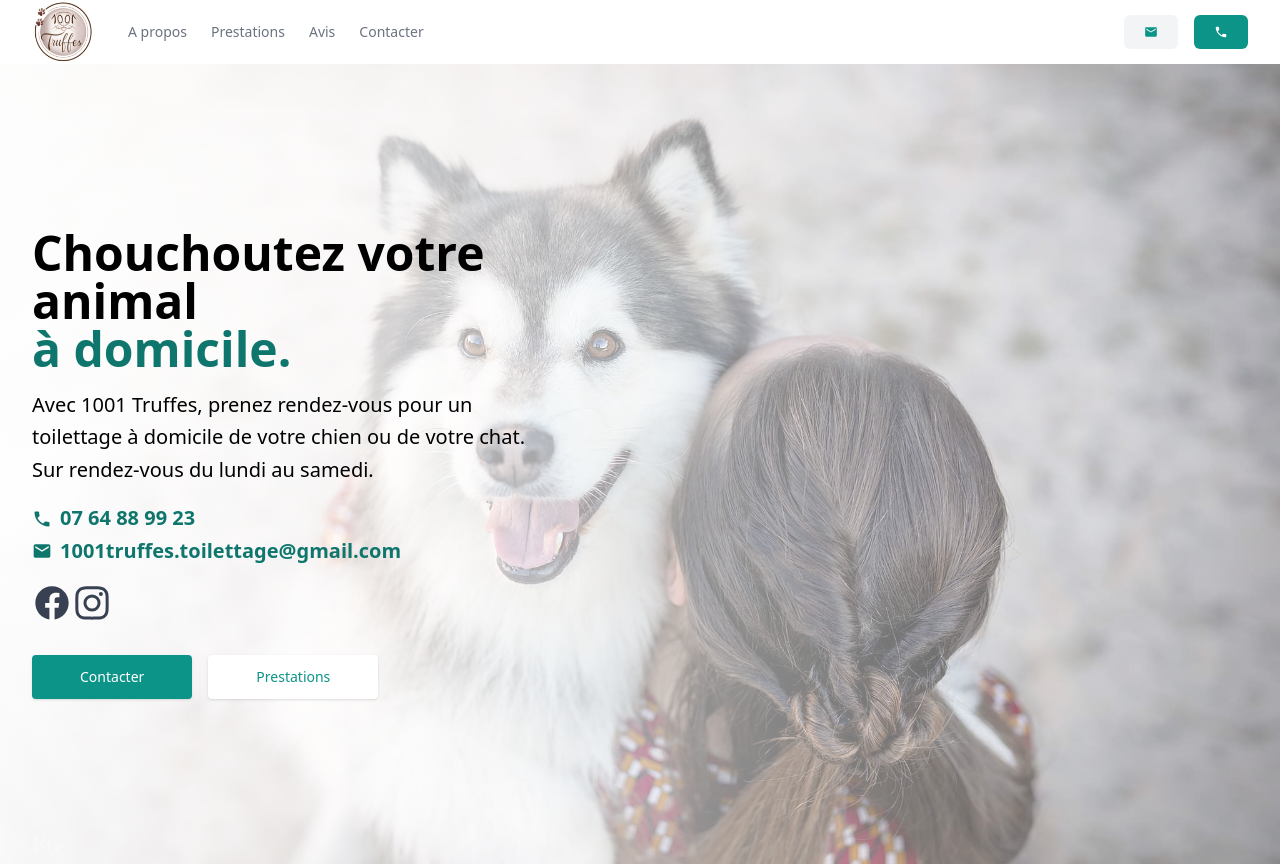
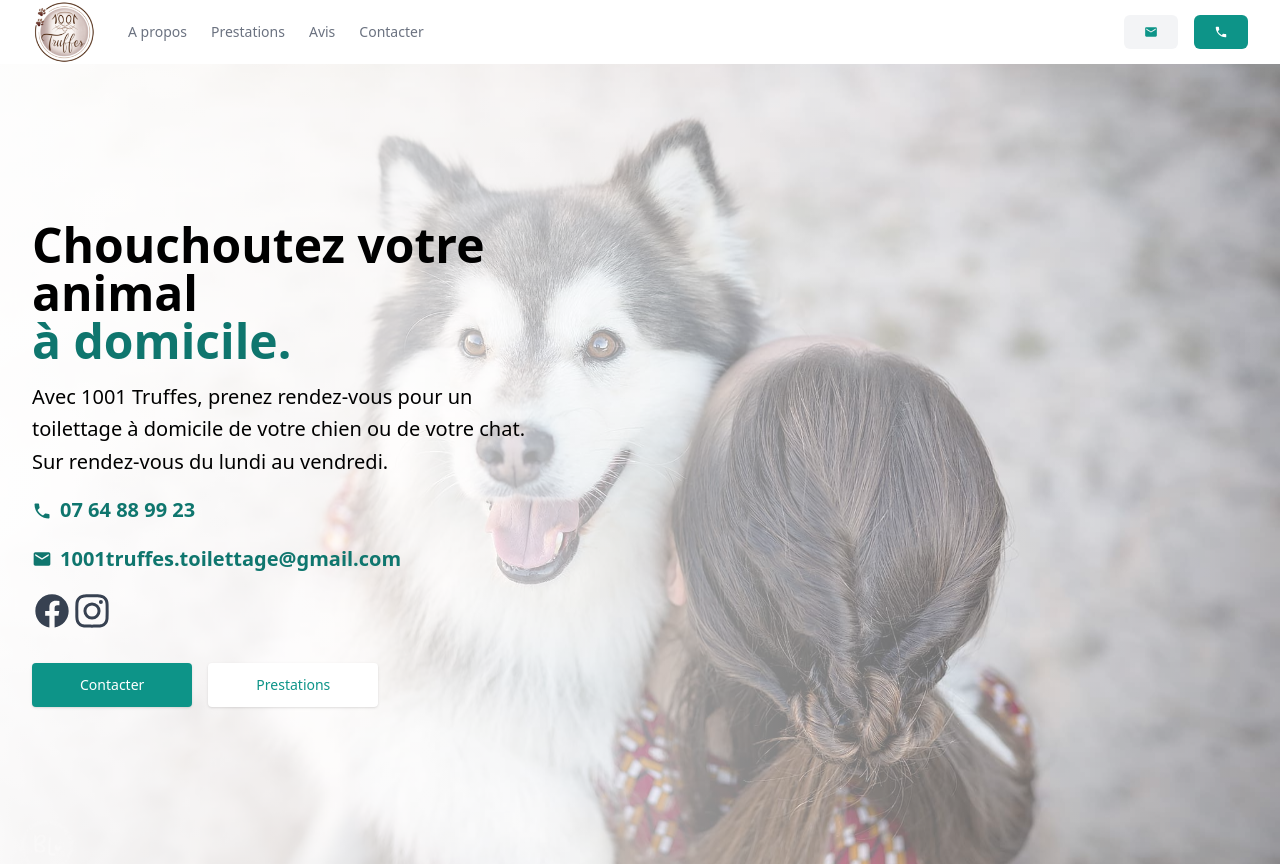
Before and after one commit to jperchoc/1001truffes, a React (Vite) app: page / in a window 1280 px wide. Shown: the top 866 px of the page. Built offline with nearby package versions, Linux system fonts and the light colour scheme.

Commit message:
Add testimonial, improve image

```diff
--- a/src/components/Banner.jsx
+++ b/src/components/Banner.jsx
@@ -39,14 +39,14 @@ function Banner() {
           </h1>
 
           <p className="mt-4 max-w-lg sm:text-xl sm:leading-relaxed">
-            Avec 1001 Truffes, prenez rendez-vous pour un toilettage à domicile de votre chien ou de votre chat. Sur rendez-vous du lundi au samedi.
+            Avec 1001 Truffes, prenez rendez-vous pour un toilettage à domicile de votre chien ou de votre chat. Sur rendez-vous du lundi au vendredi.
           </p>
 
           <div className="mt-4 max-w-lg sm:text-xl sm:leading-relaxed">
             <strong className="block font-extrabold text-teal-700 transition hover:opacity-75">
               <a
                 href="tel:+33764889923">
-                <div className="flex items-center">
+                <div className="flex items-center mb-4">
                   <MdLocalPhone className="mr-2"/>
                   <span>07 64 88 99 23</span>
                 </div>
--- a/src/components/Prestations.jsx
+++ b/src/components/Prestations.jsx
@@ -52,7 +52,7 @@ function Prestations() {
               </PriceBox>
             </Card>
         </div>
-        <p className='mt-2 text-gray-500'>Tarifs pour un animal bien entretenu. Des frais supplémentaires pourront être appliqué en fonction de l’état de votre animal
+        <p className='mt-2 text-gray-500'>Tarifs pour un animal bien entretenu. Des frais supplémentaires pourront être appliqués en fonction de l’état de votre animal
 ( difficulté du démélage, présence de parasites… ). Les prix peuvent également varier selon la sociabilité de l’animal ( morsures,
 griffures … ).</p>
       </div>
--- a/src/components/Testimonials.jsx
+++ b/src/components/Testimonials.jsx
@@ -1,5 +1,6 @@
-import {AiFillStar, AiOutlineStar } from 'react-icons/ai'
-const imgWoman1 = "https://images.unsplash.com/photo-1599566219227-2efe0c9b7f5f?ixlib=rb-1.2.1&ixid=MnwxMjA3fDB8MHxwaG90by1wYWdlfHx8fGVufDB8fHx8&auto=format&fit=crop&w=774&q=80";
+import {AiFillStar, AiOutlineStar } from 'react-icons/ai';
+import stella from '../assets/stella.jpg';
+
 const imgWoman2 = "https://images.unsplash.com/photo-1508214751196-bcfd4ca60f91?ixlib=rb-4.0.3&ixid=MnwxMjA3fDB8MHxwaG90by1wYWdlfHx8fGVufDB8fHx8&auto=format&fit=crop&w=1170&q=80";
 const imgWoman3 = "https://images.unsplash.com/photo-1594744803329-e58b31de8bf5?ixlib=rb-4.0.3&ixid=MnwxMjA3fDB8MHxwaG90by1wYWdlfHx8fGVufDB8fHx8&auto=format&fit=crop&w=687&q=80";
 function Testimonials() {
@@ -19,8 +20,8 @@ function Testimonials() {
     <div
       className="mt-16 grid grid-cols-1 gap-8 sm:grid-cols-2 sm:gap-16 lg:grid-cols-3"
     >
-      <Testimonial img={imgWoman1} imgAlt="Photographie d'une femme" ratings={5} name="Sophie Lennon" infos="Propriétaire de TruffoMax">
-          Lorem ipsum dolor sit amet consectetur adipisicing elit. Optio delectus officiis, mollitia voluptatibus consequatur labore.
+      <Testimonial img={stella} imgAlt="Photographie de Stella, chien Westie toiléttée par Mathilde." ratings={5} name="Bruno" infos="Propriétaire de Stella">
+      Je remercie Mathilde pour sa douceur,sa patience et son professionnalisme. Stella est très belle après sa séance de toilettage par épilation et sans stress. Mathilde est une personne très passionnée par son métier. Stella adore ses rdv avec Mathilde.
       </Testimonial>
       <Testimonial img={imgWoman2} imgAlt="Photographie d'une femme" ratings={4} name="Aurélie Star" infos="Propriétaire de Scrougnifou">
           Lorem ipsum dolor sit amet consectetur adipisicing elit. Deserunt quas eum natus nam voluptatum, animi ratione accusantium saepe, nemo iure veniam porro impedit in?
```
Also changed, not shown: src/assets/logo.png, src/assets/stella.jpg (added).
